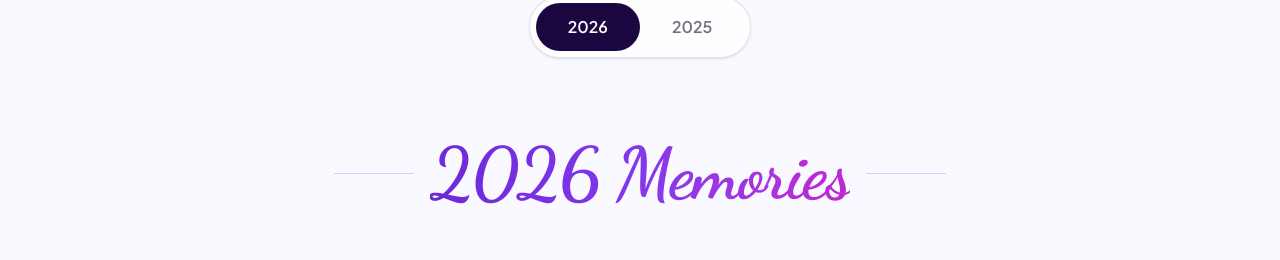
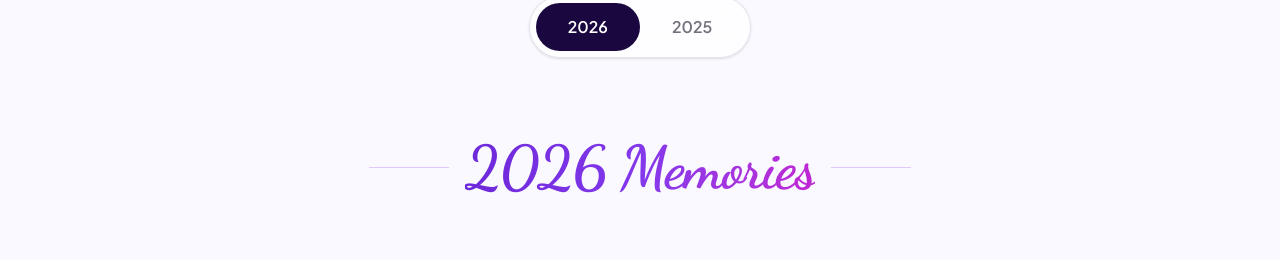
Before and after one commit to adinahawaldar/DataNexus_Club, a React (Vite) app: page / in a window 1280 px wide. Shown: the part 2468-2728 px from the top of the page. Built offline with nearby package versions, Linux system fonts and the light colour scheme; grey boxes are pictures that could not be loaded.

Commit message:
decreased size of year label

```diff
--- a/src/components/events/PastEvents.jsx
+++ b/src/components/events/PastEvents.jsx
@@ -348,7 +348,7 @@ function PastEvents() {
             <span
               className="
                 font-script
-                text-4xl
+                text-3xl
                 font-bold
                 leading-none
                 tracking-tight
@@ -358,9 +358,9 @@ function PastEvents() {
                 to-[#c026d3]
                 bg-clip-text
                 text-transparent
-                sm:text-5xl
-                md:text-6xl
-                lg:text-7xl
+                sm:text-4xl
+                md:text-5xl
+                lg:text-6xl
               "
             >
               {selectedYear} Memories
```
